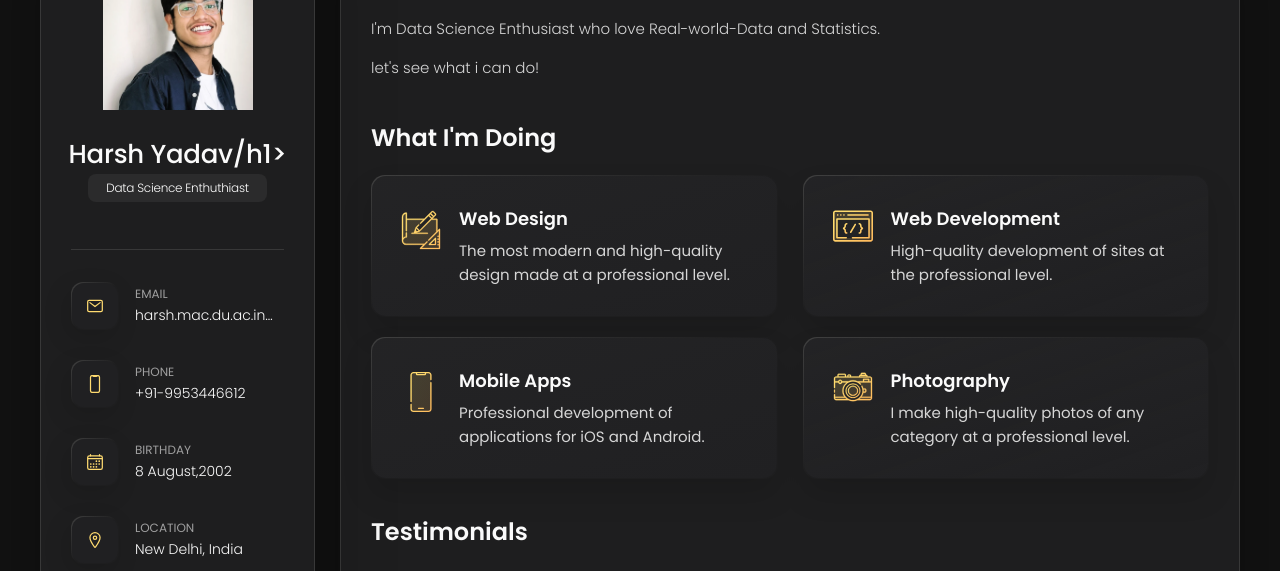
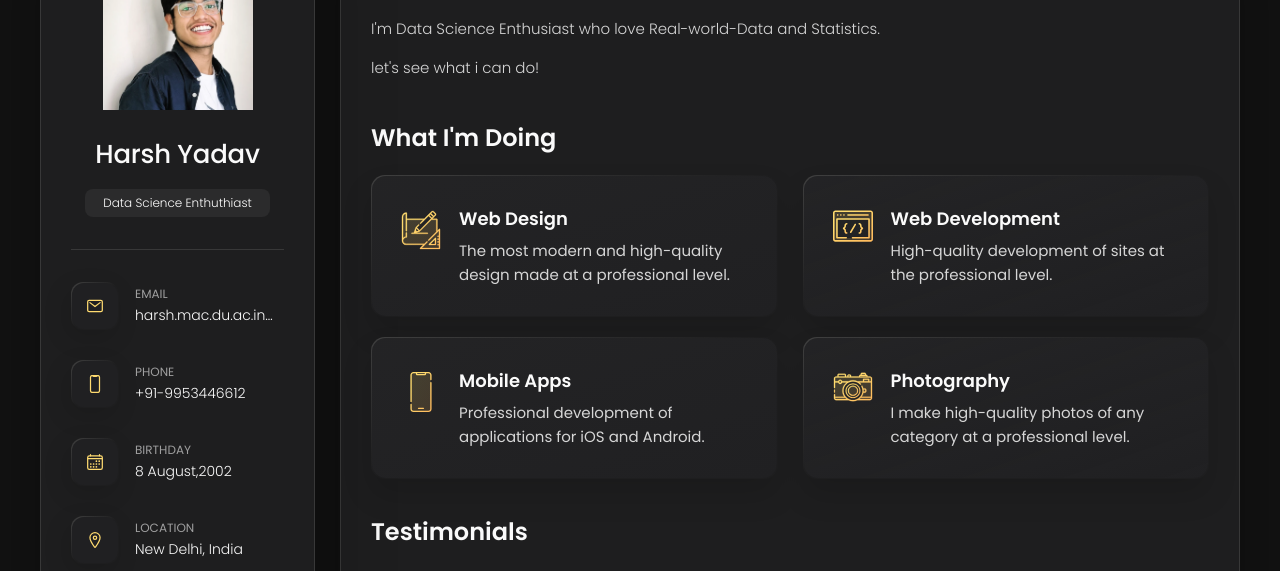
Before and after one commit to Harsh-Yadav-02/Harsh-Yadav-02.github.io, a plain HTML site: page index.html in a window 1280 px wide. Shown: the part 162-733 px from the top of the page. Drawn offline with nearby package versions, Linux system fonts and the light colour scheme.

Commit message:
Update index.html

```diff
--- a/index.html
+++ b/index.html
@@ -46,7 +46,7 @@
         </figure>
 
         <div class="info-content">
-          <h1 class="name" title="Harsh Yadav">Harsh Yadav/h1>
+          <h1 class="name" title="Harsh Yadav">Harsh Yadav</h1>
 
           <p class="title">Data Science Enthuthiast</p>
         </div>
```
